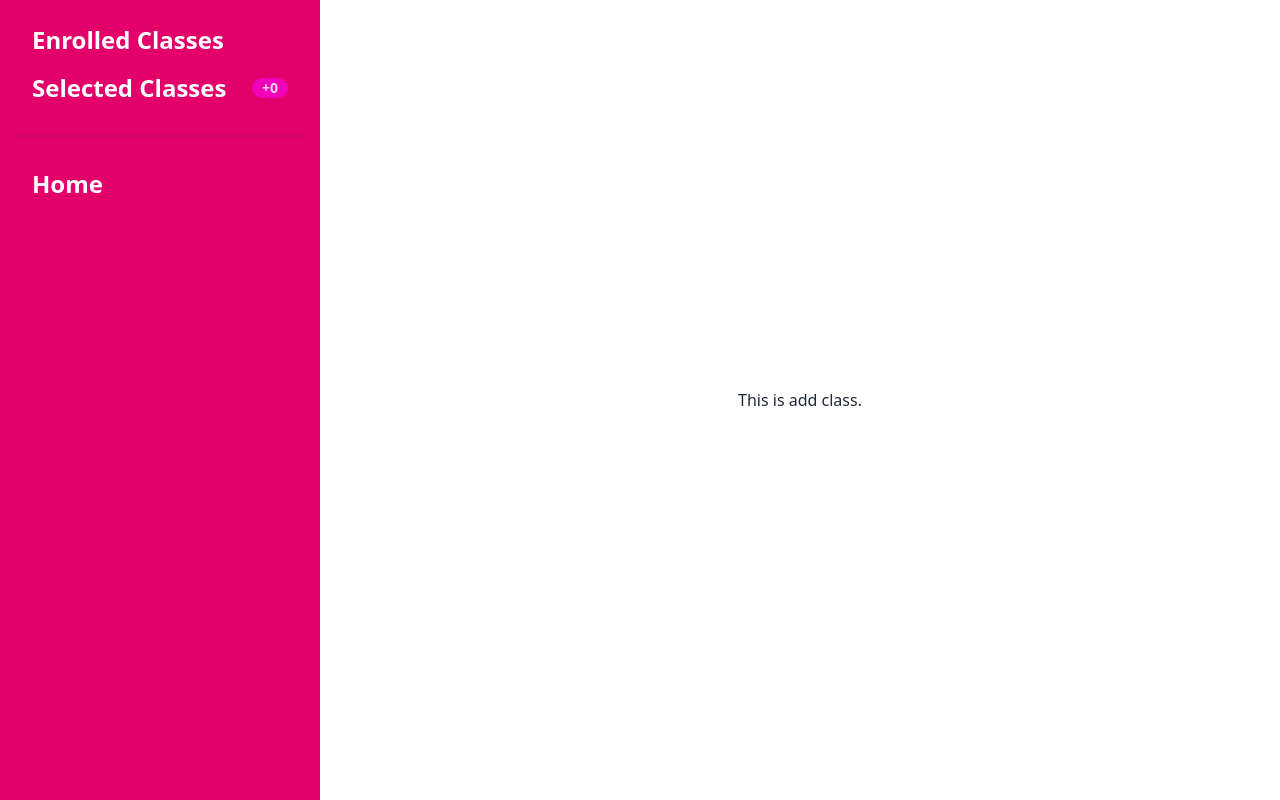
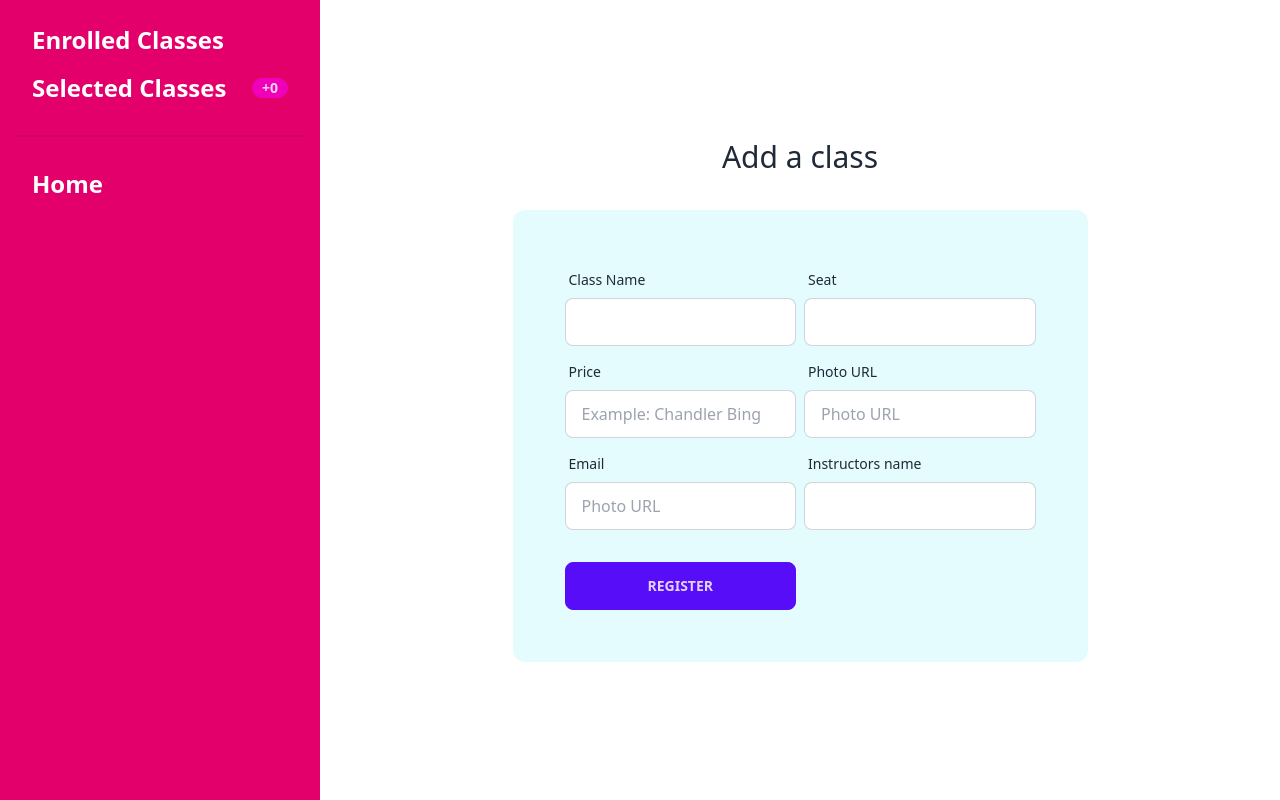
Before and after one commit to smhasnanmonir/Full-Stack-School-Website, a React (Vite) app: page /dashboard/addCourse in a window 1280 px wide. Built offline with nearby package versions, Linux system fonts and the light colour scheme; no server answers.

Commit message:
add class in instrucotr dashboard added

```diff
--- a/src/Pages/CourseCart/CourseCart.jsx
+++ b/src/Pages/CourseCart/CourseCart.jsx
@@ -10,7 +10,7 @@ const CourseCart = () => {
   return (
     <div className="min-h-screen mt-[45px]">
       <div className="grid place-items-center space-y-3">
-        <h1 className="text-3xl">Total item added: {cart.length}</h1>
+        <h1 className="text-3xl">Total course added: {cart.length}</h1>
         <h1 className="text-3xl">Total price: {total} taka</h1>
         <button className="btn btn-primary text-white  ">Proceed to pay</button>
       </div>
--- a/src/Pages/InstructorPage/AddClass.jsx
+++ b/src/Pages/InstructorPage/AddClass.jsx
@@ -1,7 +1,158 @@
+import { useForm } from "react-hook-form";
+import useAuth from "../../hooks/useAuth";
+import useUser from "../../hooks/useUser";
+import Swal from "sweetalert2";
+
 const AddClass = () => {
+  const {
+    register,
+    handleSubmit,
+    formState: { errors },
+  } = useForm();
+
+  const { user } = useAuth();
+  const [userRole] = useUser();
+
+  //onSummit
+
+  const onSubmit = (data) => {
+    Swal.fire({
+      title: "Are you sure?",
+      text: "You won't be able to revert this!",
+      icon: "warning",
+      showCancelButton: true,
+      confirmButtonColor: "#3085d6",
+      cancelButtonColor: "#d33",
+      confirmButtonText: "Yes, add class!",
+    }).then((result) => {
+      if (result.isConfirmed) {
+        fetch("http://localhost:5000/classes", {
+          method: "POST",
+          headers: {
+            "content-type": "application/json",
+          },
+          body: JSON.stringify(data),
+        })
+          .then((res) => res.json())
+          .then((data) => {
+            if (data.insertedId) {
+              Swal.fire("Class added successfully");
+            }
+          });
+      }
+    });
+  };
   return (
-    <div>
-      <h2>This is add class.</h2>
+    <div className="lg:w-[575px] w-[375px] my-[45px] mx-auto">
+      <h1 className="mb-[35px] text-3xl text-center">Add a class</h1>
+      <form
+        onSubmit={handleSubmit(onSubmit)}
+        className="bg-cyan-200 bg-opacity-30 rounded-xl p-5 "
+      >
+        <div className="card-body grid grid-cols-2">
+          <div className="form-control">
+            <label className="label">
+              <span className="label-text">Class Name</span>
+            </label>
+            <input
+              type="text"
+              name="category"
+              {...register("category", { required: true })}
+              className="input input-bordered"
+            />
+            {errors.category && (
+              <span className="text-orange-400 mt-2">Add a class name</span>
+            )}
+          </div>
+          <div className="form-control">
+            <label className="label">
+              <span className="label-text">Seat</span>
+            </label>
+            <input
+              type="number"
+              name="students"
+              {...register("students", { required: true })}
+              className="input input-bordered"
+            />
+            {errors.students && (
+              <span className="text-orange-400 mt-2">
+                Please give seat amount.
+              </span>
+            )}
+          </div>
+          <div className="form-control">
+            <label className="label">
+              <span className="label-text">Price</span>
+            </label>
+            <input
+              type="number"
+              name="price"
+              {...register("price", { required: true })}
+              placeholder="Example: Chandler Bing"
+              className="input input-bordered"
+            />
+            {errors.price && (
+              <span className="text-orange-400 mt-2">
+                Please give seat amount.
+              </span>
+            )}
+          </div>
+          <div className="form-control">
+            <label className="label">
+              <span className="label-text">Photo URL</span>
+            </label>
+            <input
+              type="text"
+              name="img"
+              {...register("img", { required: true })}
+              placeholder="Photo URL"
+              className="input input-bordered"
+            />
+            {errors.img && (
+              <span className="text-orange-400 mt-2">
+                Please enter a photo url.
+              </span>
+            )}
+          </div>
+          <div className="form-control">
+            <label className="label">
+              <span className="label-text">Email</span>
+            </label>
+            <input
+              type="email"
+              value={user?.email}
+              name="emil"
+              {...register("email", { required: true })}
+              placeholder="Photo URL"
+              className="input input-bordered"
+            />
+            {errors.name && (
+              <span className="text-orange-400 mt-2">
+                Please enter a photo url.
+              </span>
+            )}
+          </div>
+          <div className="form-control">
+            <label className="label">
+              <span className="label-text">Instructors name</span>
+            </label>
+            <input
+              type="text"
+              value={userRole[0]?.name}
+              name="name"
+              {...register("name", { required: true })}
+              className="input input-bordered"
+            />
+            {errors.name && (
+              <span className="text-orange-400 mt-2">Add a name</span>
+            )}
+          </div>
+
+          <div className="form-control mt-6">
+            <input className="btn btn-primary" type="submit" value="Register" />
+          </div>
+        </div>
+      </form>
     </div>
   );
 };
```
